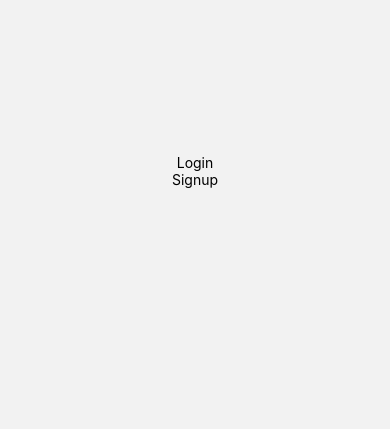
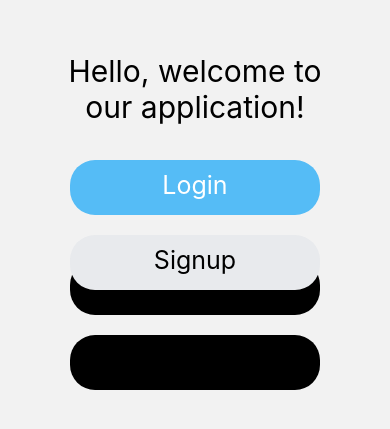
Before and after one commit to iOXGN90/loginForm-Project, a React Native app: screen /Landing in a window 390 px wide. Shown: the part 251-680 px from the top of the page. Built offline with nearby package versions, Linux system fonts and the light colour scheme.

Commit message:
Main changes

```diff
--- a/App.js
+++ b/App.js
@@ -11,11 +11,7 @@ const Stack = createNativeStackNavigator();
 export default function App() {
   return (
     <NavigationContainer>
-      <Stack.Navigator initialRouteName="Landing" screenOptions={
-        {
-          headerShown: false,
-        }
-      }>
+      <Stack.Navigator initialRouteName="Landing" screenOptions={{headerShown: false,}}>
         <Stack.Screen name="Landing" component={LandingPage}/>
         <Stack.Screen name="Login" component={LoginPage}/>
         <Stack.Screen name="Signup" component={SignupPage}/>
@@ -23,7 +19,6 @@ export default function App() {
     </NavigationContainer>
   );
 }
-
 const styles = StyleSheet.create({
   container: {
     flex: 1,
@@ -32,3 +27,6 @@ const styles = StyleSheet.create({
     justifyContent: 'center',
   },
 });
+
+// backgroundColor:'#E8EAED', // Gray
+// backgroundColor: '#55bCF6', // Blue
--- a/pages/LandingPage.js
+++ b/pages/LandingPage.js
@@ -1,27 +1,77 @@
 import React from 'react'
-import { Text, View, StyleSheet } from 'react-native';
+import { Text, View, StyleSheet, TouchableOpacity } from 'react-native';
 
 function LandingPage() {
   return (
     <View style={styles.container}>
-        <Text>
-            Login
+        <Text style={styles.welcomeText}>
+            Hello, welcome to our application!
         </Text>
-        <Text>
-            Signup
-        </Text>
+        <View style={styles.loginsignup}>
+            <TouchableOpacity style={styles.loginButton}>
+                <Text style={styles.loginText}>
+                    Login
+                </Text>
+            </TouchableOpacity>
+            <TouchableOpacity style={styles.signupButton}>
+                <Text style={styles.SignupText}>
+                    Signup
+                </Text>
+            </TouchableOpacity>
+        </View>
     </View>
   )
 }
-
 const styles = StyleSheet.create({
     container: {
-        // display:'flex',
-        flexDirection: 'column',
         alignItems: 'center',
         justifyContent: 'center',
         height: '100%',
     },
+    loginsignup:{
+        marginTop: 15,
+    },
+    welcomeText:{
+        fontSize: 30,
+        width: 300,
+        textAlign: 'center',
+    },
+    loginButton:{
+        marginTop: 20,
+        width: 250,
+        height: 55,
+        padding: 10,
+        textAlign: 'center',
+        backgroundColor:'#55bCF6',
+        color:'#FFFFFF',
+        fontSize: 25,
+        borderRadius: 25,
+        shadowColor:'black',
+        shadowOffset:{width: 0, height: 100},
+        elevation: 5,
+    },
+    signupButton:{
+        marginTop: 20,
+        width: 250,
+        height: 55,
+        padding: 10,
+        display: 'flex',
+        textAlign: 'center',
+        borderRadius: 25,
+        shadowOffset:{width: 0, height: 100},
+        elevation: 3,
+        backgroundColor:'#E8EAED',
+    },
+    loginText:{
+        textAlign: 'center',
+        color:'#FFFFFF',
+        fontSize: 25,
+    },
+    SignupText:{
+        textAlign: 'center',
+        color:'black',
+        fontSize: 25,
+    }
 }
 )
 export default LandingPage;
```
Also changed, not shown: 1 other file (tests, documents, lock files or other folders).
